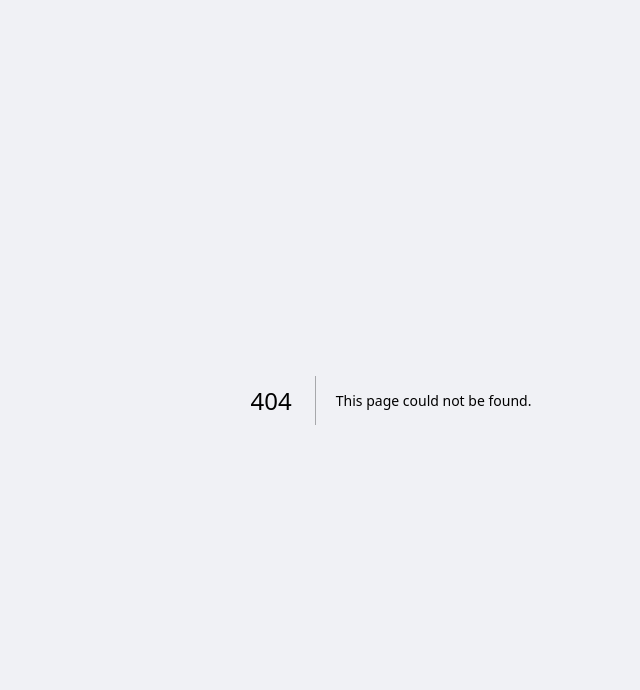
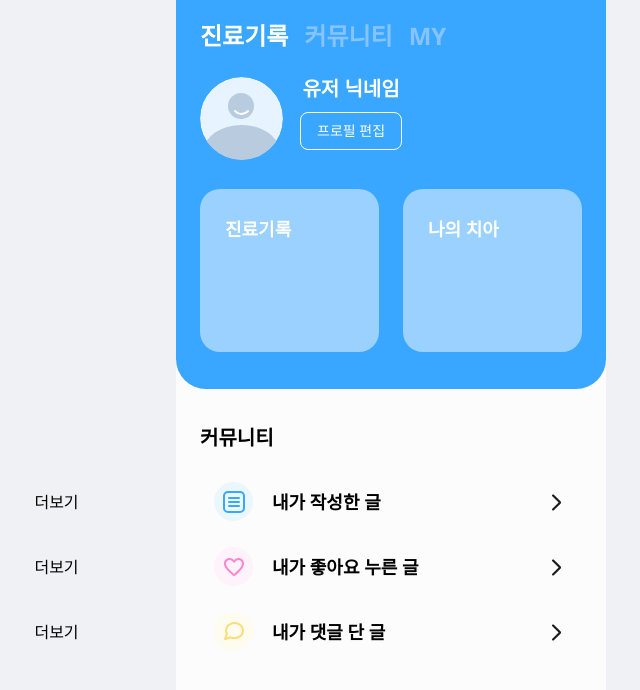
Before and after one commit to ToothDay/Front-Dev, a Next.js app: page /my-page in a window 1280 px wide. Before the commit this address had no page. Shown: the top 690 px of the page, without its empty margins (249-889 px from the left). Built offline with nearby package versions, Linux system fonts and the light colour scheme.

Commit message:
[8] feat : 마이페이지 ui 작업

```diff
--- /dev/null
+++ b/src/app/my-page/page.module.scss
@@ -0,0 +1,125 @@
+@import "@/styles/variables.scss";
+@import "@/styles/common.scss";
+
+.main {
+  background-color: $white;
+  height: 100vh;
+}
+
+.profile {
+  background-color: $deepblue;
+  height: 389px;
+  border-radius: 0 0 30px 30px;
+}
+.tab {
+  padding-top: 24px;
+}
+
+.user {
+  margin-top: 29px;
+  display: flex;
+  gap: 17px;
+  padding: 0 24px;
+}
+
+.userDetail {
+  display: flex;
+  flex-direction: column;
+  align-items: center;
+  gap: 11px;
+
+  .userName {
+    @include font-style($subtitle1);
+    color: $base-white;
+  }
+
+  .profileButton {
+    @include font-style($body2);
+    color: $white;
+    cursor: pointer;
+    border: 1px solid $base-white;
+    padding: 7px 16px;
+    border-radius: 8px;
+  }
+}
+
+.info {
+  margin-top: 29px;
+  padding: 0 24px;
+  display: flex;
+  gap: 24px;
+
+  .infoBox {
+    flex: 1;
+    height: 163px;
+    background-color: #9ad1ff;
+    border-radius: 20px;
+  }
+  .infoTitle {
+    display: block;
+    @include font-style($subtitle2);
+    color: $base-white;
+    padding: 28px 0 0 25px;
+  }
+}
+
+.community {
+  margin-top: 37px;
+  padding: 0 24px;
+
+  .communityTitle {
+    @include font-style($subtitle1);
+    margin-bottom: 19px;
+  }
+
+  .communityList {
+    display: flex;
+    padding: 13px 14px;
+    align-items: center;
+    justify-content: space-between;
+    cursor: pointer;
+  }
+
+  .listTitle {
+    display: flex;
+    align-items: center;
+    gap: 19px;
+    @include font-style($subtitle2);
+    &::before {
+      content: "";
+      display: block;
+      width: 24px;
+      height: 24px;
+      padding: 8px 8px 7px 7px;
+      border-radius: 50%;
+    }
+
+    &.post {
+      &::before {
+        background: url("/post-icon.svg") center no-repeat;
+        background-color: rgba(224, 244, 255, 0.6);
+      }
+    }
+
+    &.like {
+      &::before {
+        background: url("/like-icon.svg") center no-repeat;
+        background-color: rgba(255, 236, 250, 0.6);
+      }
+    }
+
+    &.comment {
+      &::before {
+        background: url("/comment-icon.svg") center no-repeat;
+        background-color: rgba(255, 252, 229, 0.6);
+      }
+    }
+  }
+
+  .moreButton {
+    width: 24px;
+    height: 24px;
+    text-indent: -999px;
+    background-image: url("/right-icon.svg");
+  }
+}
--- /dev/null
+++ b/src/app/my-page/page.tsx
@@ -0,0 +1,59 @@
+import styles from "@/app/my-page/page.module.scss";
+import Tab from "@/components/common/Tab";
+
+type CommunityList = {
+  title: string;
+  icon: string;
+};
+
+const COMMUNITY_LIST: CommunityList[] = [
+  { title: "내가 작성한 글", icon: "post" },
+  { title: "내가 좋아요 누른 글", icon: "like" },
+  { title: "내가 댓글 단 글", icon: "comment" }
+];
+
+const MyPage = () => {
+  return (
+    <main className={styles.main}>
+      <section className={styles.profile}>
+        <div className={styles.tab}>
+          <Tab pageType="myPage" />
+        </div>
+        <article className={styles.user}>
+          <img src="/profile.svg" alt="user-profile" />
+          <div className={styles.userDetail}>
+            <span className={styles.userName}>유저 닉네임</span>
+            <button type="button" className={styles.profileButton}>
+              프로필 편집
+            </button>
+          </div>
+        </article>
+        <article className={styles.info}>
+          <div className={styles.infoBox}>
+            <span className={styles.infoTitle}>진료기록</span>
+            {/* <img src="" alt="icon" /> */}
+          </div>
+          <div className={styles.infoBox}>
+            <span className={styles.infoTitle}>나의 치아</span>
+            {/* <img src="" alt="icon" /> */}
+          </div>
+        </article>
+      </section>
+      <section className={styles.community}>
+        <h2 className={styles.communityTitle}>커뮤니티</h2>
+        {COMMUNITY_LIST.map((list: CommunityList) => (
+          <article className={styles.communityList} key={list.icon}>
+            <p className={[styles.listTitle, styles[list.icon]].join(" ")}>
+              {list.title}
+            </p>
+            <button type="button" className={styles.moreButton}>
+              더보기
+            </button>
+          </article>
+        ))}
+      </section>
+    </main>
+  );
+};
+
+export default MyPage;
```
